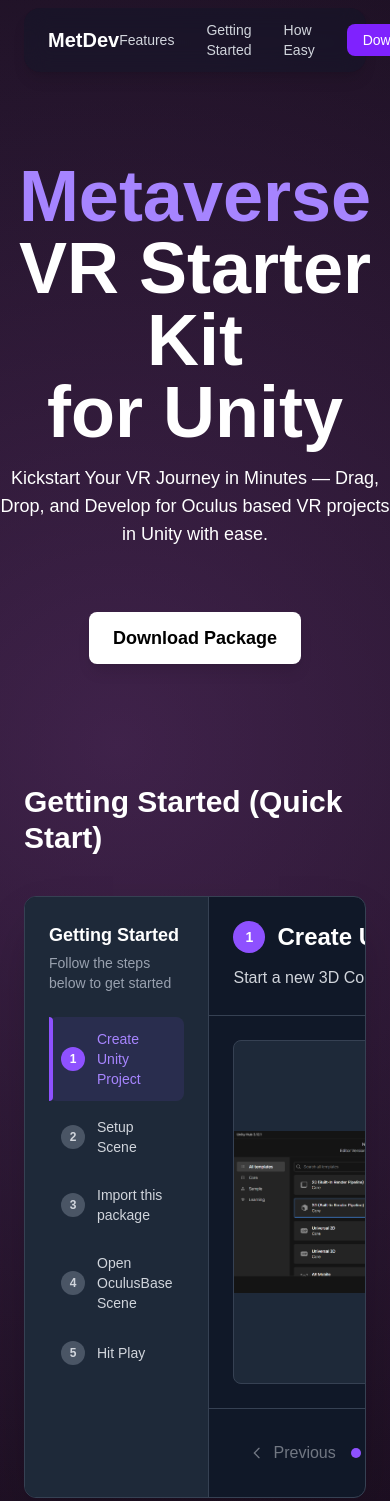
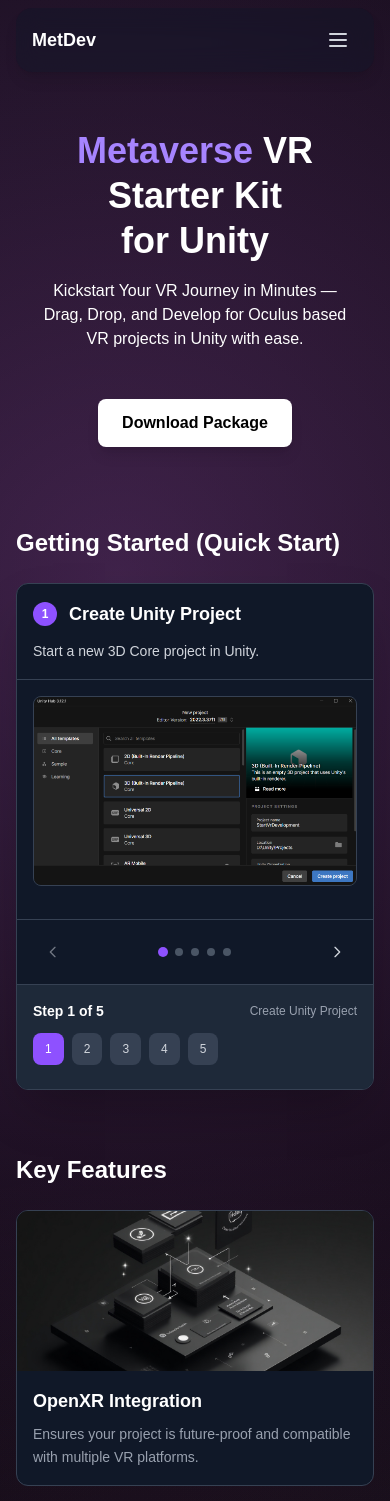
Before and after one commit to potatomioo/metdev, a Next.js app: page / in a window 390 px wide. Shown: the top 1501 px of the page. Built offline with nearby package versions, Linux system fonts and the light colour scheme.

Commit message:
Fixed DeviceSpecific Designs.

```diff
--- a/src/components/Navbar.tsx
+++ b/src/components/Navbar.tsx
@@ -1,17 +1,25 @@
 "use client";
 
+import { useState } from "react";
+
 export default function Navbar() {
+  const [isMenuOpen, setIsMenuOpen] = useState(false);
+
+  const toggleMenu = () => {
+    setIsMenuOpen(!isMenuOpen);
+  };
+
   return (
     <nav className="w-full fixed z-50 top-0">
-      <div className="max-w-6xl mx-auto px-6 py-2">
-        <div className="bg-gray-900/40 backdrop-blur-md rounded-2xl px-6 py-3 flex justify-between items-center shadow-lg">
+      <div className="max-w-6xl mx-auto px-4 sm:px-6 py-2">
+        <div className="bg-gray-900/40 backdrop-blur-md rounded-2xl px-4 sm:px-6 py-3 flex justify-between items-center shadow-lg">
           {/* Logo/Brand */}
           <div className="flex items-center">
-          <h2 className="text-xl font-semibold text-white">MetDev</h2>
+            <h2 className="text-lg sm:text-xl font-semibold text-white">MetDev</h2>
           </div>
 
-        {/* Navigation Links */}
-        <ul className="flex items-center gap-8 text-sm">
+          {/* Desktop Navigation Links */}
+          <ul className="hidden md:flex items-center gap-6 lg:gap-8 text-sm">
             <li>
               <a
                 href="#features"
@@ -40,13 +48,88 @@
               <a
                 href="/OculusBase.unitypackage"
                 download
-              className="bg-violet-600 hover:bg-violet-700 text-white px-4 py-2 rounded-lg text-sm font-medium transition-colors duration-200"
+                className="bg-violet-600 hover:bg-violet-700 text-white px-3 sm:px-4 py-2 rounded-lg text-sm font-medium transition-colors duration-200"
+              >
+                Download
+              </a>
+            </li>
+          </ul>
+
+          {/* Mobile Menu Button */}
+          <button
+            onClick={toggleMenu}
+            className="md:hidden flex items-center p-2 text-gray-300 hover:text-white transition-colors duration-200"
+            aria-label="Toggle menu"
+          >
+            <svg
+              className="w-6 h-6"
+              fill="none"
+              stroke="currentColor"
+              viewBox="0 0 24 24"
+            >
+              {isMenuOpen ? (
+                <path
+                  strokeLinecap="round"
+                  strokeLinejoin="round"
+                  strokeWidth={2}
+                  d="M6 18L18 6M6 6l12 12"
+                />
+              ) : (
+                <path
+                  strokeLinecap="round"
+                  strokeLinejoin="round"
+                  strokeWidth={2}
+                  d="M4 6h16M4 12h16M4 18h16"
+                />
+              )}
+            </svg>
+          </button>
+        </div>
+
+        {/* Mobile Navigation Menu */}
+        {isMenuOpen && (
+          <div className="md:hidden mt-2 bg-gray-900/95 backdrop-blur-md rounded-xl shadow-lg border border-gray-700">
+            <ul className="py-4 px-4 space-y-3">
+              <li>
+                <a
+                  href="#features"
+                  className="block text-gray-300 hover:text-white transition-colors duration-200 py-2"
+                  onClick={() => setIsMenuOpen(false)}
+                >
+                  Features
+                </a>
+              </li>
+              <li>
+                <a
+                  href="#start"
+                  className="block text-gray-300 hover:text-white transition-colors duration-200 py-2"
+                  onClick={() => setIsMenuOpen(false)}
+                >
+                  Getting Started
+                </a>
+              </li>
+              <li>
+                <a
+                  href="#ease"
+                  className="block text-gray-300 hover:text-white transition-colors duration-200 py-2"
+                  onClick={() => setIsMenuOpen(false)}
+                >
+                  How Easy
+                </a>
+              </li>
+              <li className="pt-2">
+                <a
+                  href="/OculusBase.unitypackage"
+                  download
+                  className="block bg-violet-600 hover:bg-violet-700 text-white px-4 py-3 rounded-lg text-sm font-medium transition-colors duration-200 text-center"
+                  onClick={() => setIsMenuOpen(false)}
                 >
                   Download
                 </a>
               </li>
             </ul>
           </div>
+        )}
       </div>
     </nav>
   );
--- a/src/components/RoadmapCarousel.tsx
+++ b/src/components/RoadmapCarousel.tsx
@@ -23,10 +23,10 @@
   };
 
   return (
-    <div className="flex w-full max-w-7xl mx-auto bg-gray-900 rounded-xl overflow-hidden shadow-2xl border border-gray-700">
+    <div className="flex flex-col lg:flex-row w-full max-w-7xl mx-auto bg-gray-900 rounded-xl overflow-hidden shadow-2xl border border-gray-700">
 
-      {/* Sidebar Navigation */}
-      <div className="w-80 bg-gray-800 border-r border-gray-700">
+      {/* Sidebar Navigation - Hidden on mobile, shown on desktop */}
+      <div className="hidden lg:block w-80 bg-gray-800 border-r border-gray-700">
         <div className="p-6">
           <h3 className="text-lg font-semibold text-white mb-1">Getting Started</h3>
           <p className="text-sm text-gray-400 mb-6">Follow the steps below to get started</p>
@@ -64,23 +64,23 @@
       </div>
 
       {/* Main Content Area */}
-      <div className="flex-1 flex flex-col min-h-[600px]">
+      <div className="flex-1 flex flex-col min-h-[400px] lg:min-h-[600px]">
 
         {/* Content Header */}
-        <div className="p-6 border-b border-gray-700">
+        <div className="p-4 sm:p-6 border-b border-gray-700">
           <div className="flex items-center mb-3">
-            <div className="bg-violet-500 text-white rounded-full w-8 h-8 flex items-center justify-center text-sm font-bold mr-3">
+            <div className="bg-violet-500 text-white rounded-full w-6 h-6 sm:w-8 sm:h-8 flex items-center justify-center text-xs sm:text-sm font-bold mr-3">
               {steps[currentStep].step}
             </div>
-            <h2 className="text-2xl font-bold text-white">{steps[currentStep].title}</h2>
+            <h2 className="text-lg sm:text-2xl font-bold text-white">{steps[currentStep].title}</h2>
           </div>
-          <p className="text-gray-300 text-base leading-relaxed">
+          <p className="text-gray-300 text-sm sm:text-base leading-relaxed">
             {steps[currentStep].desc}
           </p>
         </div>
 
         {/* Image/Visual Content */}
-        <div className="flex-1 p-6">
+        <div className="flex-1 p-4 sm:p-6">
           <div className="w-full h-full bg-gray-800 rounded-lg overflow-hidden border border-gray-700 relative">
             <img
               src={steps[currentStep].image}
@@ -93,11 +93,11 @@
                 fallback.className = 'w-full h-full bg-gray-700 flex items-center justify-center';
                 fallback.innerHTML = `
                   <div class="text-center text-gray-400">
-                    <svg class="w-20 h-20 mx-auto mb-4" fill="none" stroke="currentColor" viewBox="0 0 24 24">
+                    <svg class="w-16 h-16 sm:w-20 sm:h-20 mx-auto mb-4" fill="none" stroke="currentColor" viewBox="0 0 24 24">
                       <path stroke-linecap="round" stroke-linejoin="round" stroke-width="1.5" d="M4 16l4.586-4.586a2 2 0 012.828 0L16 16m-2-2l1.586-1.586a2 2 0 012.828 0L20 14m-6-6h.01M6 20h12a2 2 0 002-2V6a2 2 0 00-2-2H6a2 2 0 00-2 2v12a2 2 0 002 2z"></path>
                     </svg>
-                    <p class="text-lg font-medium">Preview Coming Soon</p>
-                    <p class="text-sm text-gray-500 mt-2">Step ${steps[currentStep].step}: ${steps[currentStep].title}</p>
+                    <p class="text-base sm:text-lg font-medium">Preview Coming Soon</p>
+                    <p class="text-xs sm:text-sm text-gray-500 mt-2">Step ${steps[currentStep].step}: ${steps[currentStep].title}</p>
                   </div>
                 `;
                 target.parentElement?.appendChild(fallback);
@@ -107,17 +107,17 @@
         </div>
 
         {/* Navigation Controls */}
-        <div className="p-6 border-t border-gray-700">
+        <div className="p-4 sm:p-6 border-t border-gray-700">
           <div className="flex items-center justify-between">
             <button
               onClick={() => handleStepClick((currentStep - 1 + steps.length) % steps.length)}
-              className="flex items-center px-4 py-2 text-gray-300 hover:text-white transition-all duration-300 ease-in-out disabled:opacity-50 disabled:cursor-not-allowed"
+              className="flex items-center px-3 sm:px-4 py-2 text-gray-300 hover:text-white transition-all duration-300 ease-in-out disabled:opacity-50 disabled:cursor-not-allowed text-sm sm:text-base"
               disabled={currentStep === 0}
             >
               <svg className="w-4 h-4 mr-2" fill="none" stroke="currentColor" viewBox="0 0 24 24">
                 <path strokeLinecap="round" strokeLinejoin="round" strokeWidth="2" d="M15 19l-7-7 7-7"></path>
               </svg>
-              Previous
+              <span className="hidden sm:inline">Previous</span>
             </button>
 
             {/* Progress Dots */}
@@ -137,10 +137,10 @@
 
             <button
               onClick={() => handleStepClick((currentStep + 1) % steps.length)}
-              className="flex items-center px-4 py-2 text-gray-300 hover:text-white transition-all duration-300 ease-in-out disabled:opacity-50 disabled:cursor-not-allowed"
+              className="flex items-center px-3 sm:px-4 py-2 text-gray-300 hover:text-white transition-all duration-300 ease-in-out disabled:opacity-50 disabled:cursor-not-allowed text-sm sm:text-base"
               disabled={currentStep === steps.length - 1}
             >
-              Next
+              <span className="hidden sm:inline">Next</span>
               <svg className="w-4 h-4 ml-2" fill="none" stroke="currentColor" viewBox="0 0 24 24">
                 <path strokeLinecap="round" strokeLinejoin="round" strokeWidth="2" d="M9 5l7 7-7 7"></path>
               </svg>
@@ -148,6 +148,29 @@
           </div>
         </div>
       </div>
+
+      {/* Mobile Step Selector - Only visible on mobile */}
+      <div className="lg:hidden bg-gray-800 border-t border-gray-700 p-4">
+        <div className="flex items-center justify-between mb-3">
+          <h3 className="text-sm font-semibold text-white">Step {currentStep + 1} of {steps.length}</h3>
+          <span className="text-xs text-gray-400">{steps[currentStep].title}</span>
+        </div>
+        <div className="flex space-x-2 overflow-x-auto pb-2">
+          {steps.map((step, index) => (
+            <button
+              key={index}
+              onClick={() => handleStepClick(index)}
+              className={`flex-shrink-0 px-3 py-2 rounded-lg text-xs font-medium transition-all duration-300 ${
+                index === currentStep
+                  ? 'bg-violet-500 text-white'
+                  : 'bg-gray-700 text-gray-300 hover:bg-gray-600'
+              }`}
+            >
+              {step.step}
+            </button>
+          ))}
+        </div>
+      </div>
     </div>
   );
 };
--- a/src/components/Section.tsx
+++ b/src/components/Section.tsx
@@ -6,8 +6,8 @@
 
   export default function Section({ id, title, children }: SectionProps) {
     return (
-      <section id={id} className="py-10 px-6 max-w-5xl mx-auto">
-        <h2 className="text-3xl font-semibold">{title}</h2>
+      <section id={id} className="py-8 sm:py-10 px-4 sm:px-6 max-w-5xl mx-auto">
+        <h2 className="text-2xl sm:text-3xl font-semibold">{title}</h2>
         {children}
       </section>
     );
--- a/src/pages/_document.tsx
+++ b/src/pages/_document.tsx
@@ -3,7 +3,9 @@
 export default function Document() {
   return (
     <Html lang="en">
-      <Head />
+      <Head>
+        <meta name="viewport" content="width=device-width, initial-scale=1.0, maximum-scale=1.0, user-scalable=no" />
+      </Head>
       <body className="antialiased">
         <Main />
         <NextScript />
--- a/src/pages/index.tsx
+++ b/src/pages/index.tsx
@@ -18,21 +18,19 @@
   return (
     <main className="pt-20 min-h-screen bg-gray-950 text-white" style={backgroundStyle}>
       <Navbar />
-      <section className="flex flex-col items-center justify-center py-20">
-        <h1 className="text-7xl font-bold mb-4 text-center">
+      <section className="flex flex-col items-center justify-center py-12 sm:py-20 px-4 sm:px-6">
+        <h1 className="text-4xl sm:text-5xl md:text-6xl lg:text-7xl font-bold mb-4 text-center leading-tight">
           <span className="text-violet-400">Metaverse </span>VR Starter Kit
           <br />
-          <span >for Unity</span>
+          <span>for Unity</span>
         </h1>
-        <p className="text-center max-w-xl text-lg">
+        <p className="text-center max-w-xl text-base sm:text-lg px-4">
           Kickstart Your VR Journey in Minutes — Drag, Drop, and Develop for Oculus based VR projects in Unity with ease.
         </p>
         <a
           href="/OculusBase.unitypackage"
           download
-          // className="mt-16 inline-block px-8 py-4 bg-white text-black text-2xl font-bold rounded-lg shadow-lg transition-colors
-          //  hover:bg-gray-400 text-center"
-          className="mt-16 inline-block px-6 py-3 bg-white text-black text-lg font-bold rounded-lg shadow-lg transition-colors hover:bg-violet-200 text-center"
+          className="mt-12 sm:mt-16 inline-block px-6 py-3 bg-white text-black text-base sm:text-lg font-bold rounded-lg shadow-lg transition-colors hover:bg-violet-200 text-center"
         >
           Download Package
         </a>
@@ -41,36 +39,39 @@
 
       {/* <div className="bg-gray-900 w-full pt-8 pb-0"> */}
       <Section id="start" title="Getting Started (Quick Start)">
-        <div className="flex flex-col items-center mt-10 gap-0">
+        <div className="flex flex-col items-center mt-6 sm:mt-10 gap-0">
           <RoadmapCarousel steps={roadmapSteps} />
         </div>
       </Section>
 
       <Section id="features" title="Key Features">
-        <div className="mt-10 grid grid-cols-1 sm:grid-cols-1 md:grid-cols-3 gap-6">
+        <div className="mt-6 sm:mt-10 grid grid-cols-1 sm:grid-cols-2 lg:grid-cols-3 gap-4 sm:gap-6">
           {features.map((feature, index) => (
             <div
               key={index}
               className="group relative bg-gray-900 rounded-xl overflow-hidden border border-gray-700 hover:border-gray-600 transition-all duration-300 cursor-pointer"
             >
               {/* Image Container with Zoom Effect */}
-              <div className="relative h-48 overflow-hidden bg-gray-800">
+              <div className="relative h-40 sm:h-48 overflow-hidden bg-gray-800">
                 <img
                   src={feature.image} // Make sure your feature object has an image property
                   alt={feature.name}
                   className="w-full h-full object-cover transition-transform duration-500 ease-out group-hover:scale-110"
                   onError={(e) => {
                     // Fallback for broken images
-                    const target = e.target;`
-                <div class="w-full h-full bg-gray-800 flex items-center justify-center">
+                    const target = e.target as HTMLImageElement;
+                    target.style.display = 'none';
+                    const fallback = document.createElement('div');
+                    fallback.className = 'w-full h-full bg-gray-800 flex items-center justify-center';
+                    fallback.innerHTML = `
                       <div class="text-center text-gray-500">
                         <svg class="w-12 h-12 mx-auto mb-2" fill="none" stroke="currentColor" viewBox="0 0 24 24">
                           <path stroke-linecap="round" stroke-linejoin="round" stroke-width="1.5" d="M4 16l4.586-4.586a2 2 0 012.828 0L16 16m-2-2l1.586-1.586a2 2 0 012.828 0L20 14m-6-6h.01M6 20h12a2 2 0 002-2V6a2 2 0 00-2-2H6a2 2 0 00-2 2v12a2 2 0 002 2z"></path>
                         </svg>
                         <p class="text-sm">${feature.name}</p>
                       </div>
-                </div>
                     `;
+                    target.parentElement?.appendChild(fallback);
                   }}
                 />
 
@@ -79,8 +80,8 @@
               </div>
 
               {/* Content Section */}
-              <div className="p-6">
-                <h3 className="text-xl font-semibold text-white mb-3 group-hover:text-violet-400 transition-colors duration-300">
+              <div className="p-4 sm:p-6">
+                <h3 className="text-lg sm:text-xl font-semibold text-white mb-2 sm:mb-3 group-hover:text-violet-400 transition-colors duration-300">
                   {feature.name}
                 </h3>
                 <p className="text-gray-400 text-sm leading-relaxed">
@@ -93,27 +94,27 @@
       </Section>
       {/* </div> */}
       <Section id="ease" title="How Easy Is It?">
-        <div className="mt-10 grid grid-cols-1 sm:grid-cols-1 md:grid-cols-3 gap-12 ">
+        <div className="mt-6 sm:mt-10 grid grid-cols-1 sm:grid-cols-2 lg:grid-cols-3 gap-6 sm:gap-12">
           {ease.map((ease) => (
             <div
               key={ease.name}
-              className="bg-gray-900 p-6 rounded-lg hover:scale-104 transition-transform hover:shadow-xl"
+              className="bg-gray-900 p-4 sm:p-6 rounded-lg hover:scale-105 transition-transform hover:shadow-xl"
             >
-              <h3 className="text-xl font-semibold mb-2">{ease.name}</h3>
-              <p className="text-gray-300">{ease.desc}</p>
+              <h3 className="text-lg sm:text-xl font-semibold mb-2">{ease.name}</h3>
+              <p className="text-gray-300 text-sm sm:text-base">{ease.desc}</p>
             </div>
           ))}
         </div>
       </Section>
-      <footer className="mt-20 py-10 bg-gray-900 flex flex-col items-center border-t border-gray-800 w-full">
-        <h2 className="text-2xl font-bold mb-2">Reach Us</h2>
-        <p className="text-gray-400 mb-6 text-center max-w-md">
+      <footer className="mt-16 sm:mt-20 py-8 sm:py-10 bg-gray-900 flex flex-col items-center border-t border-gray-800 w-full px-4 sm:px-6">
+        <h2 className="text-xl sm:text-2xl font-bold mb-2">Reach Us</h2>
+        <p className="text-gray-400 mb-6 text-center max-w-md text-sm sm:text-base">
           Have questions, feedback, or need support? We are here to help! Connect with us anytime.
         </p>
-        <div className="flex space-x-8">
+        <div className="flex flex-col sm:flex-row space-y-4 sm:space-y-0 sm:space-x-8">
           <a
             href="mailto:deeptanshushuklaji@email.com"
-            className="flex items-center text-violet-400 hover:underline text-lg"
+            className="flex items-center justify-center text-violet-400 hover:underline text-base sm:text-lg"
             target="_blank"
             rel="noopener noreferrer"
           >
@@ -124,7 +125,7 @@
           </a>
           <a
             href="https://twitter.com/potatomiooo"
-            className="flex items-center text-violet-400 hover:underline text-lg"
+            className="flex items-center justify-center text-violet-400 hover:underline text-base sm:text-lg"
             target="_blank"
             rel="noopener noreferrer"
           >
```
Lines whose indentation alone changed are shown as unchanged.
